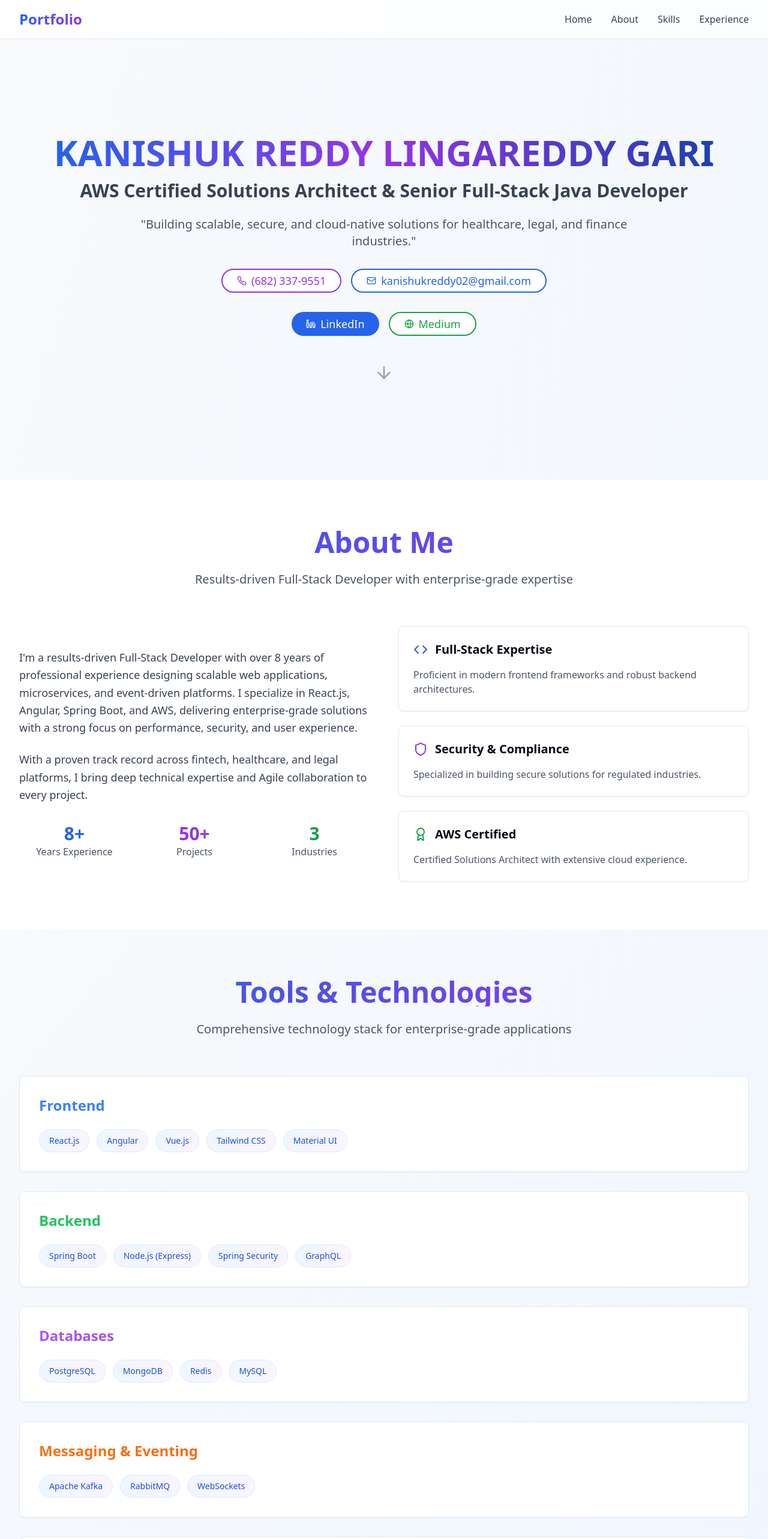
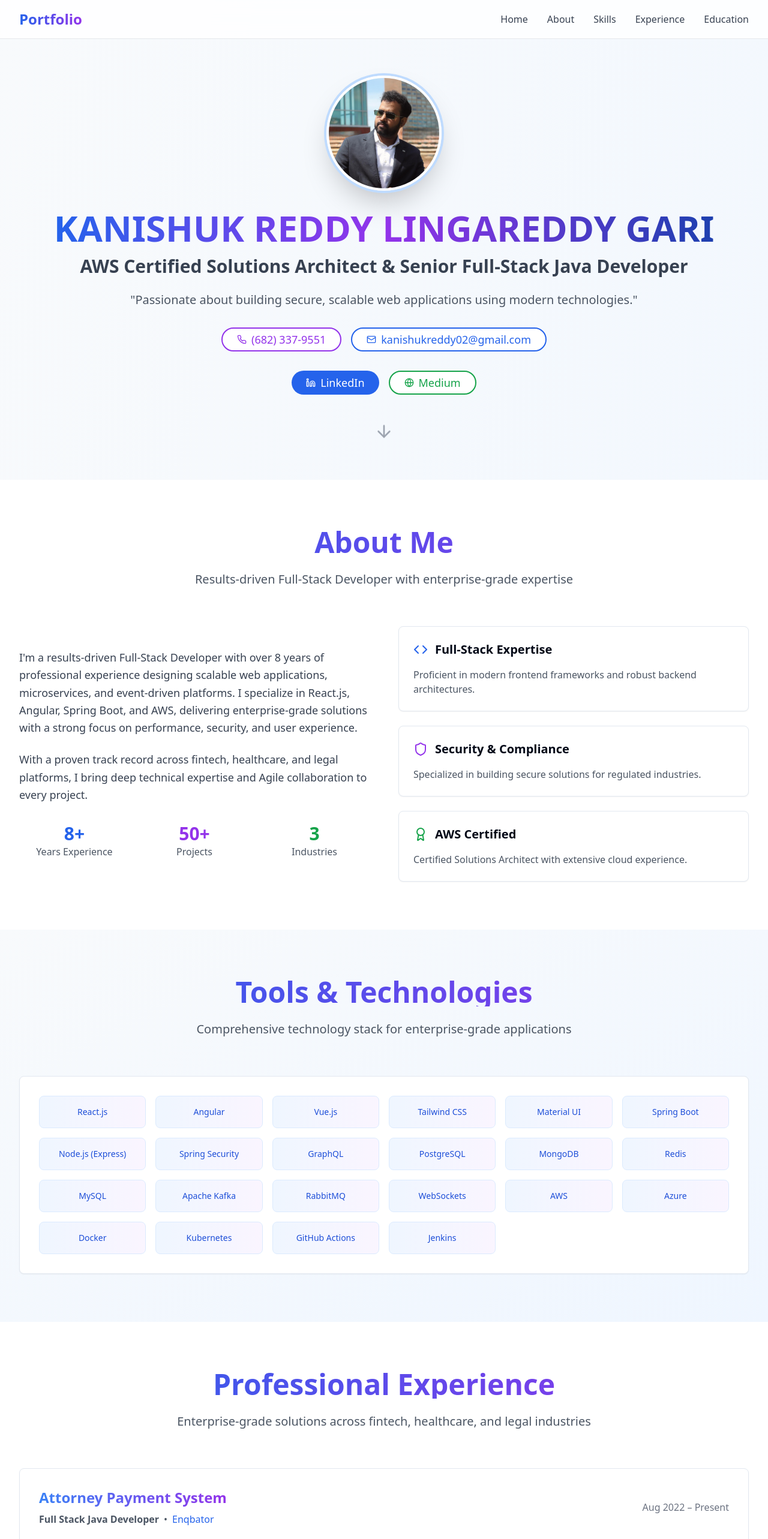
Before and after one commit to Kanishuk/kanishuk-portfolio, a React (Vite) app: page / in a window 1280 px wide. Shown: the top 2566 px of the page at 60% size. Built offline with nearby package versions, Linux system fonts and the light colour scheme.

Commit message:
Updated multiple files with improvements

```diff
--- /dev/null
+++ b/src/components/Education.tsx
@@ -0,0 +1,62 @@
+
+import { Card, CardContent } from "@/components/ui/card";
+import { GraduationCap, MapPin, Calendar } from "lucide-react";
+
+export function Education() {
+  const education = [
+    {
+      university: "Saint Louis University",
+      degree: "Master of Science",
+      field: "Computer Science",
+      duration: "Aug 2023 – May 2025",
+      location: "St. Louis, MO",
+      gradient: "from-blue-500 to-purple-600"
+    }
+  ];
+
+  return (
+    <section id="education" className="py-20 bg-gradient-to-br from-slate-50 to-blue-50">
+      <div className="max-w-7xl mx-auto px-4 sm:px-6 lg:px-8">
+        <div className="text-center mb-16">
+          <h2 className="text-4xl md:text-5xl font-bold mb-6 bg-gradient-to-r from-blue-600 to-purple-600 bg-clip-text text-transparent">
+            Education
+          </h2>
+          <p className="text-xl text-gray-600 max-w-3xl mx-auto">
+            Academic foundation in computer science and technology
+          </p>
+        </div>
+
+        <div className="space-y-8">
+          {education.map((edu, index) => (
+            <Card key={index} className="overflow-hidden hover:shadow-xl transition-all duration-300 transform hover:-translate-y-1">
+              <CardContent className="p-8">
+                <div className="flex flex-col lg:flex-row lg:items-center lg:justify-between mb-4">
+                  <div className="mb-4 lg:mb-0">
+                    <h3 className={`text-2xl font-bold mb-2 bg-gradient-to-r ${edu.gradient} bg-clip-text text-transparent`}>
+                      {edu.degree} in {edu.field}
+                    </h3>
+                    <div className="flex items-center gap-2 text-xl font-semibold text-gray-800 mb-2">
+                      <GraduationCap className="text-blue-600" size={24} />
+                      {edu.university}
+                    </div>
+                  </div>
+                </div>
+
+                <div className="flex flex-col sm:flex-row sm:items-center gap-4 text-gray-600">
+                  <div className="flex items-center gap-2">
+                    <Calendar className="text-blue-600" size={18} />
+                    <span className="font-medium">{edu.duration}</span>
+                  </div>
+                  <div className="flex items-center gap-2">
+                    <MapPin className="text-purple-600" size={18} />
+                    <span className="font-medium">{edu.location}</span>
+                  </div>
+                </div>
+              </CardContent>
+            </Card>
+          ))}
+        </div>
+      </div>
+    </section>
+  );
+}
--- a/src/components/Hero.tsx
+++ b/src/components/Hero.tsx
@@ -16,6 +16,13 @@ export function Hero() {
     <section id="home" className="min-h-screen flex items-center justify-center pt-16">
       <div className="max-w-7xl mx-auto px-4 sm:px-6 lg:px-8 text-center">
         <div className="animate-fade-in">
+          <div className="mb-8">
+            <img
+              src="\public\photo.jpg" // Replace with your image URL
+              alt="Kanishuk Reddy Lingareddy Gari"
+              className="w-48 h-48 mx-auto rounded-full object-cover shadow-2xl border-4 border-white ring-4 ring-blue-200 hover:scale-105 transition-transform duration-300"
+            />
+          </div>
           <h1 className="text-4xl md:text-6xl font-bold mb-4">
             <span className="bg-gradient-to-r from-blue-600 via-purple-600 to-blue-800 bg-clip-text text-transparent">
               KANISHUK REDDY LINGAREDDY GARI
@@ -25,7 +32,7 @@ export function Hero() {
             AWS Certified Solutions Architect & Senior Full-Stack Java Developer
           </h2>
           <p className="text-lg md:text-xl text-gray-600 mb-8 max-w-4xl mx-auto leading-relaxed">
-            "Building scalable, secure, and cloud-native solutions for healthcare, legal, and finance industries."
+            "Passionate about building secure, scalable web applications using modern technologies."
           </p>
 
           <div className="flex flex-col sm:flex-row gap-4 justify-center mb-8">
@@ -56,7 +63,7 @@ export function Hero() {
               LinkedIn
             </Button>
             <Button
-              onClick={() => openLink('https://medium.com')}
+              onClick={() => openLink('https://medium.com/@kanishukreddy')}
               variant="outline"
               className="border-2 border-green-600 text-green-600 hover:bg-green-600 hover:text-white px-6 py-3 text-lg rounded-full transition-all duration-300 flex items-center gap-2"
             >
--- a/src/components/Navigation.tsx
+++ b/src/components/Navigation.tsx
@@ -45,6 +45,12 @@ export function Navigation() {
             >
               Experience
             </button>
+            <button
+              onClick={() => scrollToSection("education")}
+              className="text-gray-700 hover:text-blue-600 transition-colors duration-200"
+            >
+              Education
+            </button>
           </div>
 
           {/* Mobile menu button */}
@@ -86,6 +92,12 @@ export function Navigation() {
               >
                 Experience
               </button>
+              <button
+                onClick={() => scrollToSection("education")}
+                className="text-gray-700 hover:text-blue-600 transition-colors duration-200 text-left py-2"
+              >
+                Education
+              </button>
             </div>
           </div>
         )}
--- a/src/components/Skills.tsx
+++ b/src/components/Skills.tsx
@@ -1,33 +1,12 @@
-
 import { Card, CardContent } from "@/components/ui/card";
 
 export function Skills() {
-  const skillCategories = [
-    {
-      title: "Frontend",
-      skills: ["React.js", "Angular", "Vue.js", "Tailwind CSS", "Material UI"],
-      color: "from-blue-500 to-blue-600"
-    },
-    {
-      title: "Backend",
-      skills: ["Spring Boot", "Node.js (Express)", "Spring Security", "GraphQL"],
-      color: "from-green-500 to-green-600"
-    },
-    {
-      title: "Databases",
-      skills: ["PostgreSQL", "MongoDB", "Redis", "MySQL"],
-      color: "from-purple-500 to-purple-600"
-    },
-    {
-      title: "Messaging & Eventing",
-      skills: ["Apache Kafka", "RabbitMQ", "WebSockets"],
-      color: "from-orange-500 to-orange-600"
-    },
-    {
-      title: "Cloud & DevOps",
-      skills: ["AWS", "Azure", "Docker", "Kubernetes", "GitHub Actions", "Jenkins"],
-      color: "from-red-500 to-red-600"
-    }
+  const allTechnologies = [
+    "React.js", "Angular", "Vue.js", "Tailwind CSS", "Material UI",
+    "Spring Boot", "Node.js (Express)", "Spring Security", "GraphQL",
+    "PostgreSQL", "MongoDB", "Redis", "MySQL",
+    "Apache Kafka", "RabbitMQ", "WebSockets",
+    "AWS", "Azure", "Docker", "Kubernetes", "GitHub Actions", "Jenkins"
   ];
 
   return (
@@ -42,49 +21,20 @@ export function Skills() {
           </p>
         </div>
 
-        <div className="grid gap-8">
-          {skillCategories.map((category, index) => (
-            <Card key={index} className="hover:shadow-lg transition-shadow duration-300">
-              <CardContent className="p-8">
-                <h3 className={`text-2xl font-bold mb-6 bg-gradient-to-r ${category.color} bg-clip-text text-transparent`}>
-                  {category.title}
-                </h3>
-                <div className="flex flex-wrap gap-3">
-                  {category.skills.map((skill, skillIndex) => (
-                    <span
-                      key={skillIndex}
-                      className="px-4 py-2 bg-gradient-to-r from-blue-50 to-purple-50 text-blue-700 rounded-full text-sm font-medium hover:shadow-md transition-all duration-200 hover:scale-105 transform border border-blue-100"
-                    >
-                      {skill}
-                    </span>
-                  ))}
+        <Card className="hover:shadow-lg transition-shadow duration-300">
+          <CardContent className="p-8">
+            <div className="grid grid-cols-2 sm:grid-cols-3 md:grid-cols-4 lg:grid-cols-5 xl:grid-cols-6 gap-4">
+              {allTechnologies.map((tech, index) => (
+                <div
+                  key={index}
+                  className="flex items-center justify-center p-4 bg-gradient-to-r from-blue-50 to-purple-50 text-blue-700 rounded-lg text-sm font-medium hover:shadow-md transition-all duration-200 hover:scale-105 transform border border-blue-100 text-center"
+                >
+                  {tech}
                 </div>
-              </CardContent>
-            </Card>
-          ))}
-        </div>
-
-        <div className="mt-12">
-          <Card className="hover:shadow-lg transition-shadow duration-300">
-            <CardContent className="p-8">
-              <h3 className="text-2xl font-bold mb-6 text-center bg-gradient-to-r from-indigo-600 to-pink-600 bg-clip-text text-transparent">
-                Key Technologies Overview
-              </h3>
-              <div className="overflow-x-auto">
-                <div className="flex space-x-4 pb-4 min-w-max">
-                  {["React.js", "Spring Boot", "AWS", "Docker", "Kafka", "PostgreSQL", "Redis", "Kubernetes"].map((tech, index) => (
-                    <div
-                      key={index}
-                      className="flex-shrink-0 bg-gradient-to-r from-indigo-50 to-pink-50 rounded-lg p-4 text-center hover:shadow-md transition-all duration-200 hover:scale-105 transform border border-indigo-100 min-w-[120px]"
-                    >
-                      <span className="font-medium text-gray-800">{tech}</span>
-                    </div>
-                  ))}
-                </div>
-              </div>
-            </CardContent>
-          </Card>
-        </div>
+              ))}
+            </div>
+          </CardContent>
+        </Card>
       </div>
     </section>
   );
--- a/src/pages/Index.tsx
+++ b/src/pages/Index.tsx
@@ -2,7 +2,8 @@
 import { Hero } from "@/components/Hero";
 import { About } from "@/components/About";
 import { Skills } from "@/components/Skills";
-import { Experience } from "@/components/Experience";;
+import { Experience } from "@/components/Experience";
+import { Education } from "@/components/education";
 import { Navigation } from "@/components/Navigation";
 
 const Index = () => {
@@ -13,6 +14,7 @@ const Index = () => {
       <About />
       <Skills />
       <Experience />
+      <Education />
     </div>
   );
 };
```
Also changed, not shown: public/photo.jpg (added).
